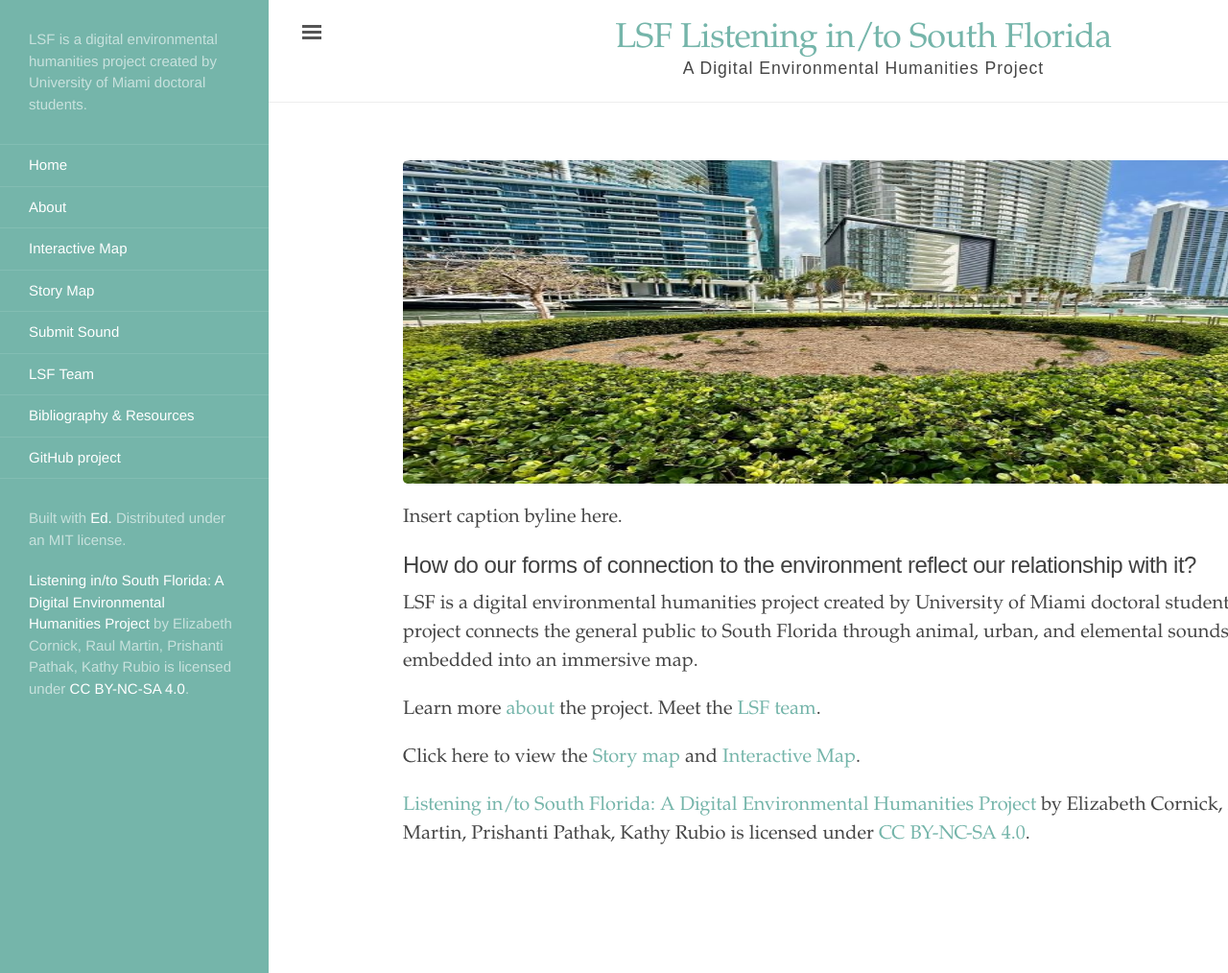
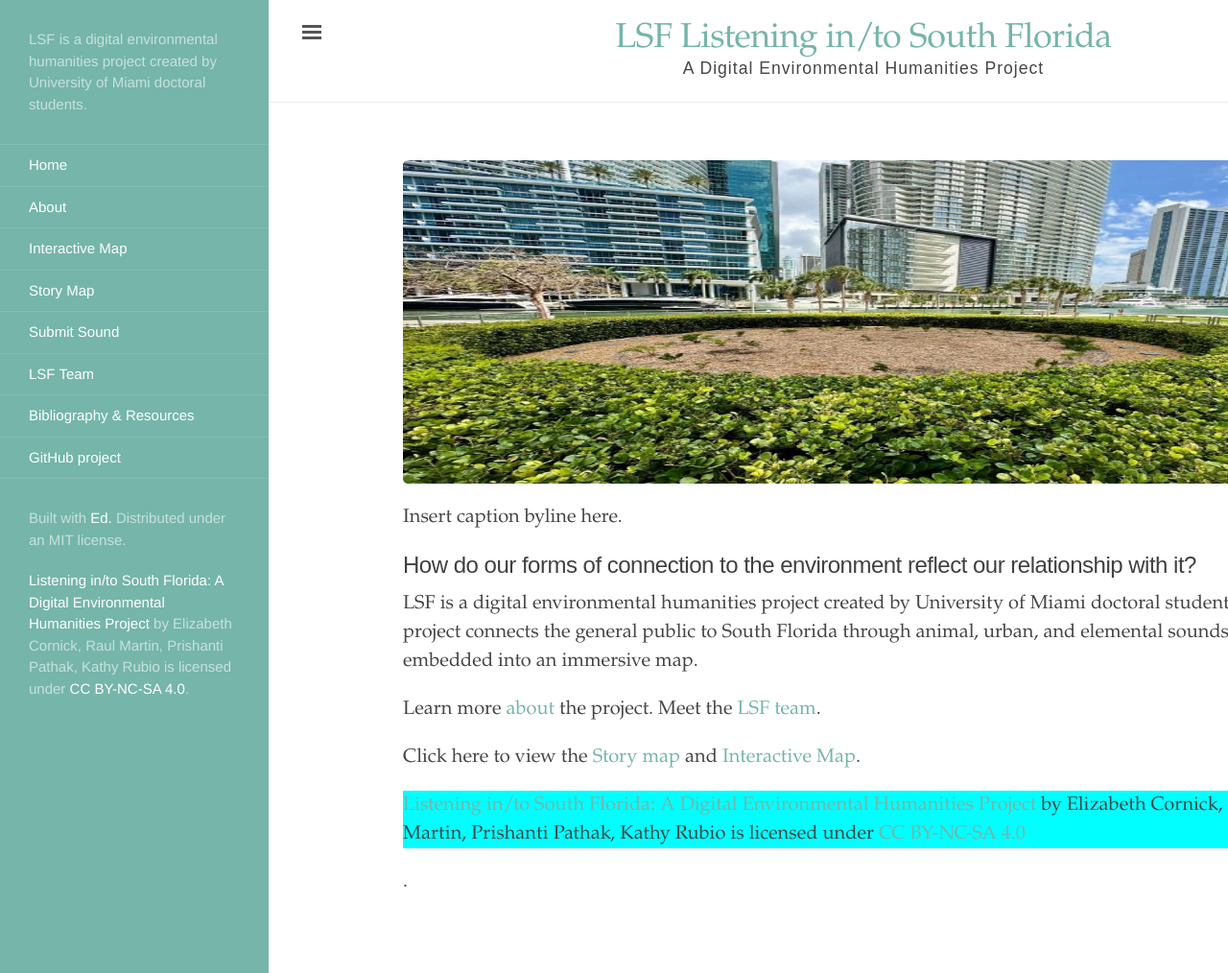
Before and after one commit to rm4-25/lsf_3, a Jekyll site: the page built from index.html, in a window 1280 px wide and 1014 px high. Shown: the whole window at 96% size. Built offline with Jekyll 4.4.1, drawn with Linux system fonts in a browser that asks for light colours.

Commit message:
Update index.html

```diff
--- a/index.html
+++ b/index.html
@@ -23,4 +23,5 @@ order: 1
   Click here to view the <a href="https://rm4-25.github.io/lsf_3/Story%20Map/">Story map</a> and <a href="https://rm4-25.github.io/lsf_3/Interactive%20Map/">Interactive Map</a>.
 </p>
 
-<p xmlns:cc="http://creativecommons.org/ns#" xmlns:dct="http://purl.org/dc/terms/"><a property="dct:title" rel="cc:attributionURL" href="https://rm4-25.github.io/lsf_3/">Listening in/to South Florida: A Digital Environmental Humanities Project</a> by <span property="cc:attributionName">Elizabeth Cornick, Raul Martin, Prishanti Pathak, Kathy Rubio</span> is licensed under <a href="https://creativecommons.org/licenses/by-nc-sa/4.0/?ref=chooser-v1" target="_blank" rel="license noopener noreferrer" style="display:inline-block;">CC BY-NC-SA 4.0</a>.
+
+<p style="background-color:Cyan;" xmlns:cc="http://creativecommons.org/ns#" xmlns:dct="http://purl.org/dc/terms/"><a property="dct:title" rel="cc:attributionURL" href="https://rm4-25.github.io/lsf_3/">Listening in/to South Florida: A Digital Environmental Humanities Project</a> by <span property="cc:attributionName">Elizabeth Cornick, Raul Martin, Prishanti Pathak, Kathy Rubio</span> is licensed under <a href="https://creativecommons.org/licenses/by-nc-sa/4.0/?ref=chooser-v1" target="_blank" rel="license noopener noreferrer" style="display:inline-block;">CC BY-NC-SA 4.0</a></p>.
```
